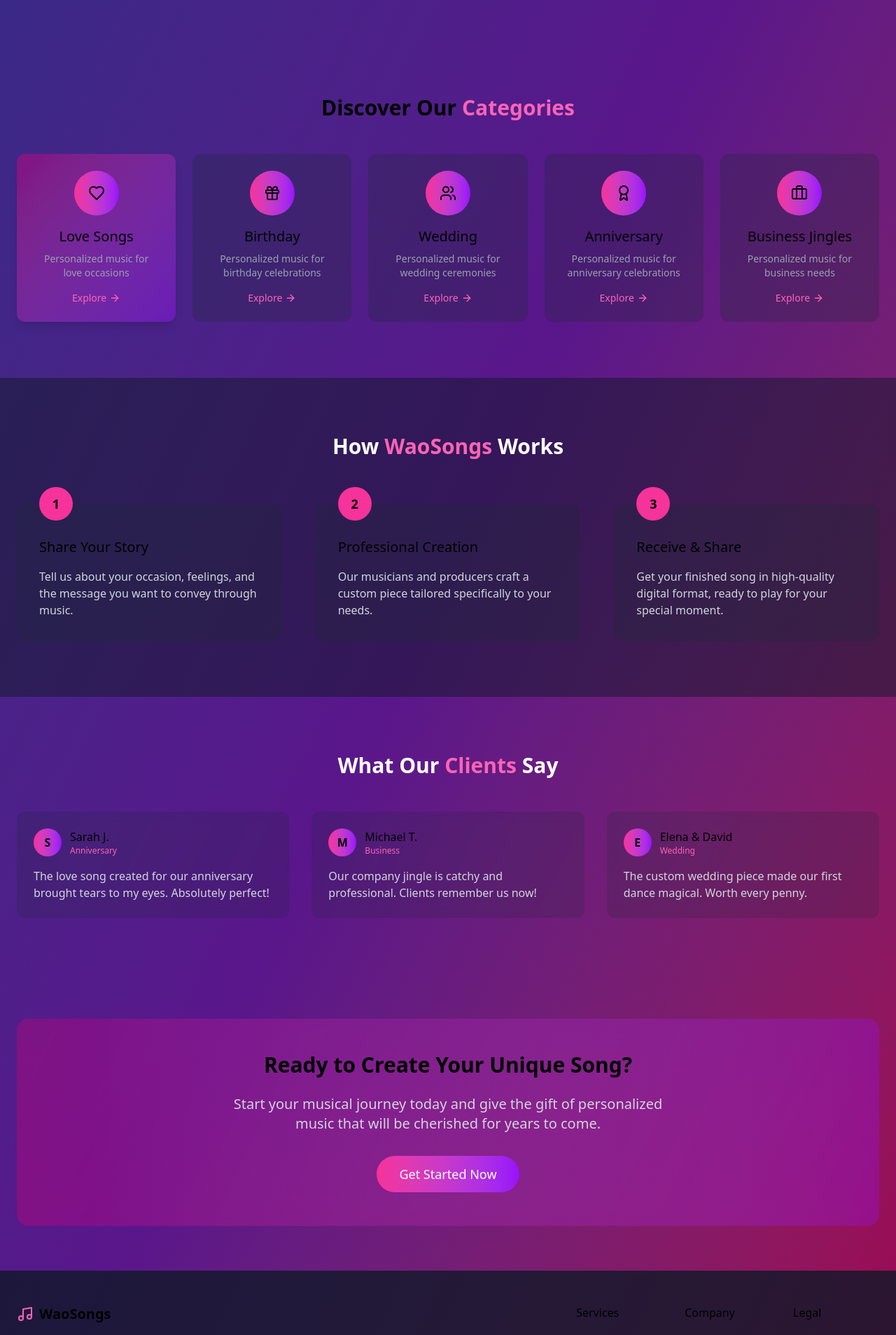
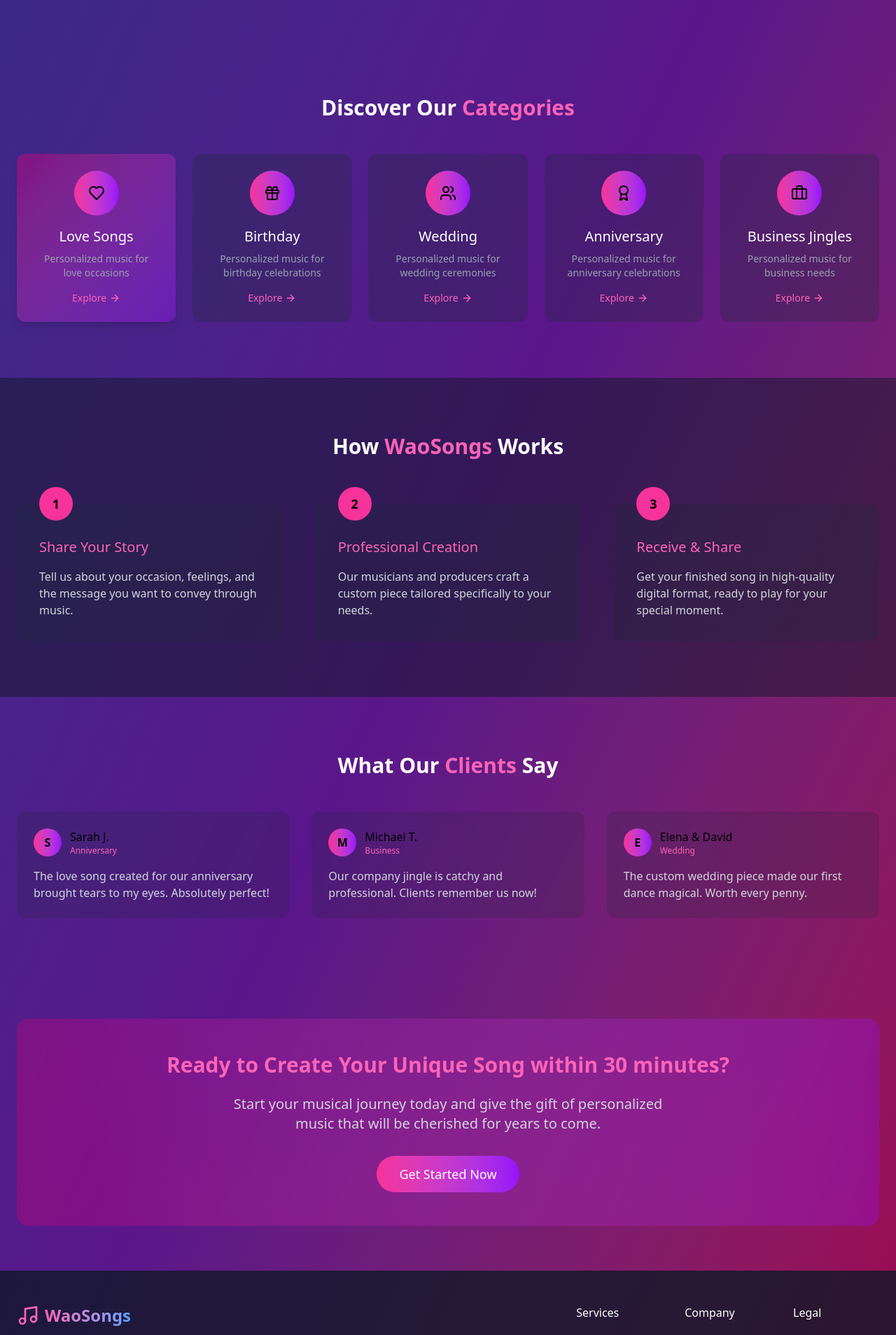
Before and after one commit to waocard/waosongs, a Next.js app: page / in a window 1280 px wide. Shown: the part 560-2468 px from the top of the page at 70% size. Built offline with nearby package versions, Linux system fonts and the light colour scheme.

Commit message:
Text changes

```diff
--- a/src/components/home/call-to-action.tsx
+++ b/src/components/home/call-to-action.tsx
@@ -5,7 +5,7 @@ export default function CallToAction() {
   return (
     <section className="container mx-auto px-6 py-16">
       <div className="bg-gradient-to-r from-pink-600/30 to-purple-600/30 rounded-2xl p-12 text-center backdrop-blur-sm">
-        <h2 className="text-3xl font-bold mb-6">Ready to Create Your Unique Song?</h2>
+        <h2 className="text-3xl text-pink-400 font-bold mb-6">Ready to Create Your Unique Song within 30 minutes?</h2>
         <p className="text-xl text-gray-300 mb-8 max-w-2xl mx-auto">
           Start your musical journey today and give the gift of personalized music that will be cherished for years to come.
         </p>
--- a/src/components/home/categories.tsx
+++ b/src/components/home/categories.tsx
@@ -18,7 +18,7 @@ export default function Categories() {
 
   return (
     <section className="container mx-auto px-6 py-20">
-      <h2 className="text-3xl font-bold mb-12 text-center">
+      <h2 className="text-3xl text-white font-bold mb-12 text-center">
         Discover Our <span className="text-pink-400">Categories</span>
       </h2>
 
@@ -36,7 +36,7 @@ export default function Categories() {
             <div className="w-16 h-16 rounded-full bg-gradient-to-r from-pink-500 to-purple-600 flex items-center justify-center mb-4">
               {category.icon}
             </div>
-            <h3 className="text-xl font-medium mb-2">{category.name}</h3>
+            <h3 className="text-xl text-white font-medium mb-2">{category.name}</h3>
             <p className="text-gray-400 text-sm mb-4">{category.description}</p>
             <Link
               href={`/categories/${category.id}`}
--- a/src/components/home/how-it-works.tsx
+++ b/src/components/home/how-it-works.tsx
@@ -14,7 +14,7 @@ export default function HowItWorks() {
             <div className="w-12 h-12 rounded-full bg-pink-500 flex items-center justify-center absolute -top-6 left-8">
               <span className="font-bold text-lg">1</span>
             </div>
-            <h3 className="text-xl font-medium mb-4 mt-4">Share Your Story</h3>
+            <h3 className="text-xl text-pink-400 font-medium mb-4 mt-4">Share Your Story</h3>
             <p className="text-gray-300">
               Tell us about your occasion, feelings, and the message you want to convey through music.
             </p>
@@ -24,7 +24,7 @@ export default function HowItWorks() {
             <div className="w-12 h-12 rounded-full bg-pink-500 flex items-center justify-center absolute -top-6 left-8">
               <span className="font-bold text-lg">2</span>
             </div>
-            <h3 className="text-xl font-medium mb-4 mt-4">Professional Creation</h3>
+            <h3 className="text-xl text-pink-400 font-medium mb-4 mt-4">Professional Creation</h3>
             <p className="text-gray-300">
               Our musicians and producers craft a custom piece tailored specifically to your needs.
             </p>
@@ -34,7 +34,7 @@ export default function HowItWorks() {
             <div className="w-12 h-12 rounded-full bg-pink-500 flex items-center justify-center absolute -top-6 left-8">
               <span className="font-bold text-lg">3</span>
             </div>
-            <h3 className="text-xl font-medium mb-4 mt-4">Receive & Share</h3>
+            <h3 className="text-xl text-pink-400 font-medium mb-4 mt-4">Receive & Share</h3>
             <p className="text-gray-300">
               Get your finished song in high-quality digital format, ready to play for your special moment.
             </p>
--- a/src/components/layout/footer.tsx
+++ b/src/components/layout/footer.tsx
@@ -9,8 +9,10 @@ export default function Footer() {
         <div className="flex flex-col md:flex-row justify-between mb-8">
           <div className="mb-8 md:mb-0">
             <div className="flex items-center space-x-2 mb-4">
-              <Music className="w-6 h-6 text-pink-400" />
-              <span className="text-xl font-bold">WaoSongs</span>
+            <Music className="w-8 h-8 text-pink-400" />
+        <span className="text-2xl font-bold bg-clip-text text-transparent bg-gradient-to-r from-pink-400 to-blue-400">
+          WaoSongs
+        </span>
             </div>
             <p className="text-gray-400 max-w-xs">
               Bringing emotions to life through personalized musical creations since 2025.
@@ -19,7 +21,7 @@ export default function Footer() {
 
           <div className="grid grid-cols-2 md:grid-cols-3 gap-8">
             <div>
-              <h3 className="font-medium mb-4">Services</h3>
+              <h3 className="font-medium text-white mb-4">Services</h3>
               <ul className="space-y-2 text-gray-400">
                 <li><Link href="/categories/love" className="hover:text-pink-400 transition">Love Songs</Link></li>
                 <li><Link href="/categories/birthday" className="hover:text-pink-400 transition">Birthday Songs</Link></li>
@@ -29,17 +31,17 @@ export default function Footer() {
             </div>
 
             <div>
-              <h3 className="font-medium mb-4">Company</h3>
+              <h3 className="font-medium text-white mb-4">Company</h3>
               <ul className="space-y-2 text-gray-400">
                 <li><Link href="/about" className="hover:text-pink-400 transition">About Us</Link></li>
-                <li><Link href="/artists" className="hover:text-pink-400 transition">Our Artists</Link></li>
-                <li><Link href="/testimonials" className="hover:text-pink-400 transition">Testimonials</Link></li>
+                <li><Link href="#" className="hover:text-pink-400 transition">Our Artists</Link></li>
+                <li><Link href="#testimonials" className="hover:text-pink-400 transition">Testimonials</Link></li>
                 <li><Link href="/contact" className="hover:text-pink-400 transition">Contact</Link></li>
               </ul>
             </div>
 
             <div>
-              <h3 className="font-medium mb-4">Legal</h3>
+              <h3 className="font-medium text-white mb-4">Legal</h3>
               <ul className="space-y-2 text-gray-400">
                 <li><Link href="/privacy" className="hover:text-pink-400 transition">Privacy Policy</Link></li>
                 <li><Link href="/terms" className="hover:text-pink-400 transition">Terms of Service</Link></li>
--- a/src/components/layout/header.tsx
+++ b/src/components/layout/header.tsx
@@ -10,12 +10,12 @@ export default function Header() {
 
   return (
     <nav className="container mx-auto flex items-center justify-between p-6">
-      <div className="flex items-center space-x-2">
+      <Link href="/" className="flex items-center space-x-2">
         <Music className="w-8 h-8 text-pink-400" />
         <span className="text-2xl font-bold bg-clip-text text-transparent bg-gradient-to-r from-pink-400 to-blue-400">
           WaoSongs
         </span>
-      </div>
+      </Link>
 
       {/* Mobile menu button */}
       <button
```
